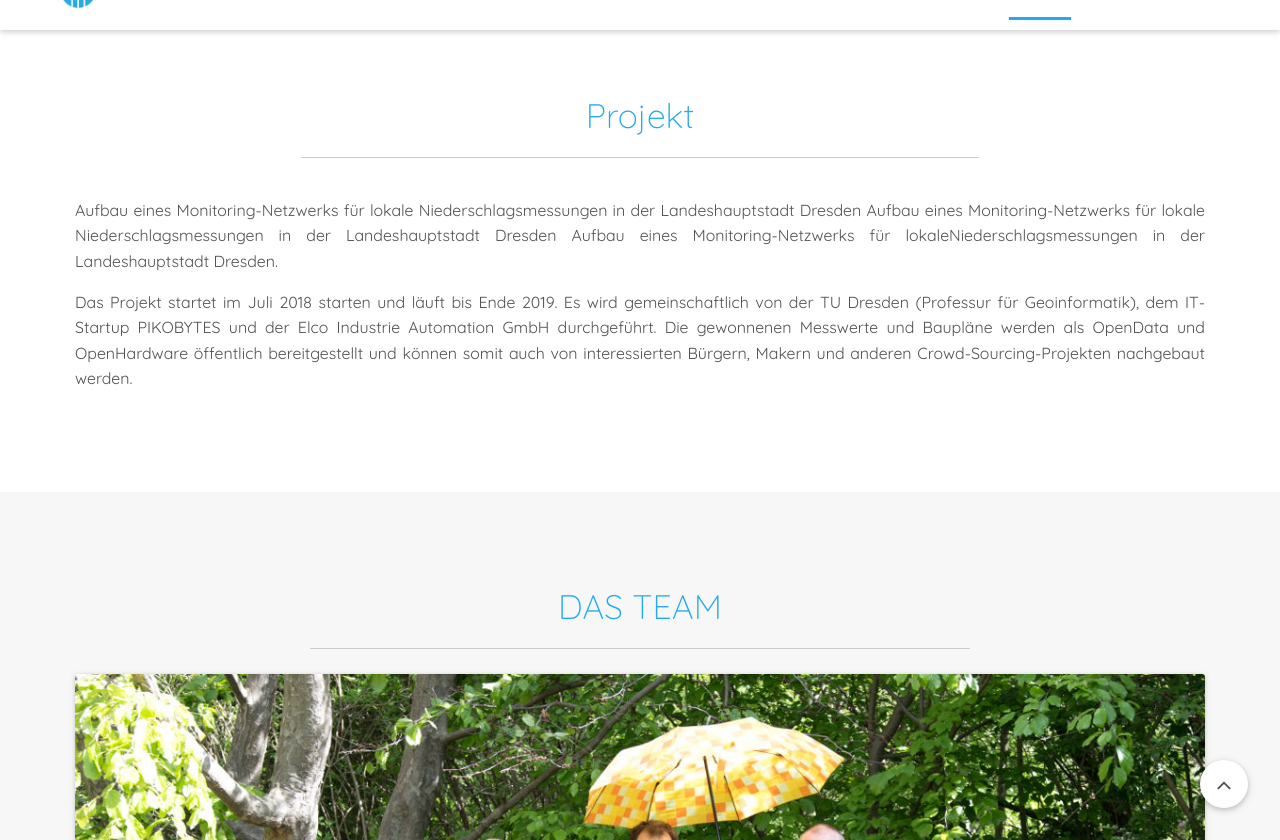
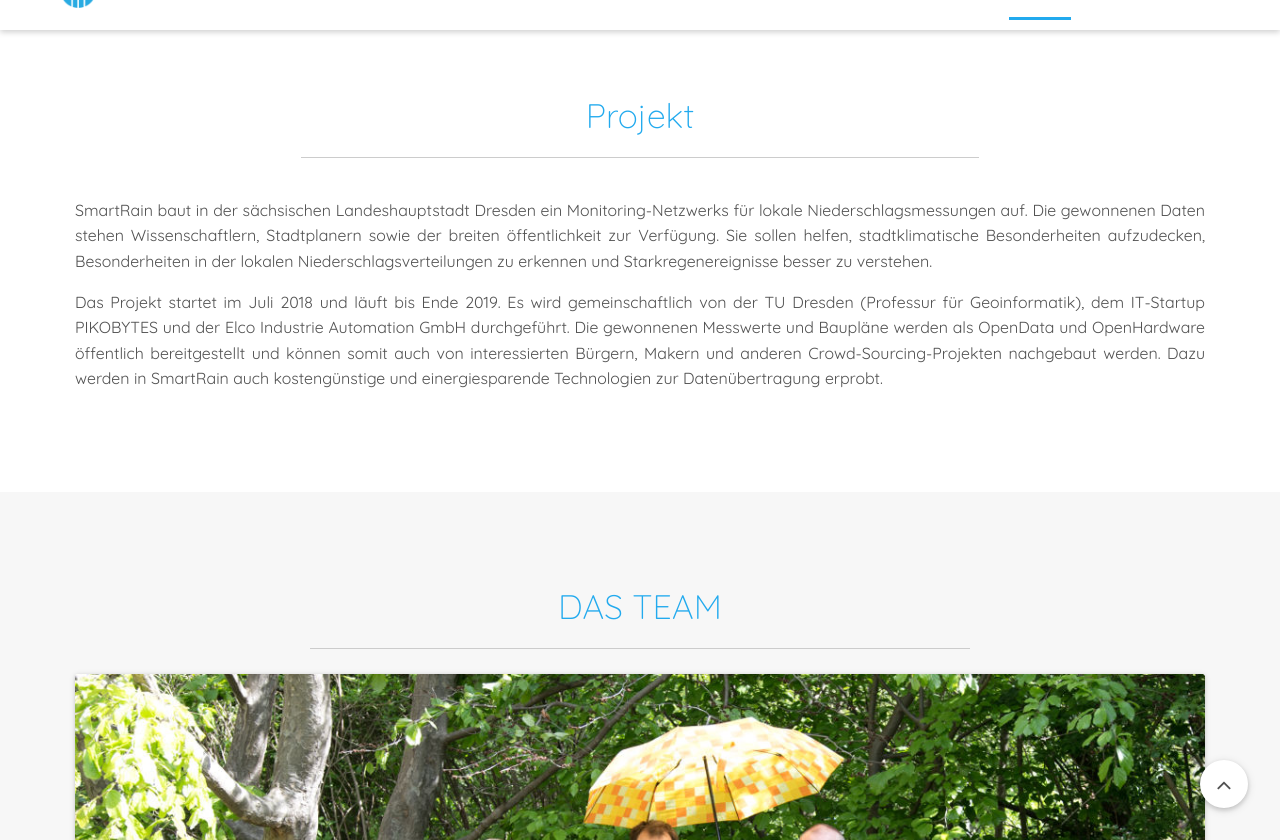
Before and after one commit to pikobytes/smartrain-website, a Jekyll site: the page built from index.html, in a window 1280 px wide and 900 px high, scrolled down 394 px, cut to the strip 60-900 px from the top of the window. Built offline with Jekyll 4.4.1, drawn with Linux system fonts in a browser that asks for light colours.

Commit message:
Update site text

```diff
--- a/index.html
+++ b/index.html
@@ -24,17 +24,19 @@ layout: default
                         <div class="line-separator"></div>
 
                         <!-- Description -->
-                        <!-- Description -->
                         <p class="padding-top-30" style="text-align: justify;">
-                            Aufbau eines Monitoring-Netzwerks für lokale Niederschlagsmessungen in der Landeshauptstadt Dresden
-                            Aufbau eines Monitoring-Netzwerks für lokale Niederschlagsmessungen in der Landeshauptstadt Dresden
-                            Aufbau eines Monitoring-Netzwerks für lokaleNiederschlagsmessungen in der Landeshauptstadt Dresden.
+                            SmartRain baut in der sächsischen Landeshauptstadt Dresden ein Monitoring-Netzwerks für lokale
+                            Niederschlagsmessungen auf. Die gewonnenen Daten stehen Wissenschaftlern, Stadtplanern sowie der
+                            breiten öffentlichkeit zur Verfügung. Sie sollen helfen, stadtklimatische Besonderheiten
+                            aufzudecken, Besonderheiten in der lokalen Niederschlagsverteilungen zu erkennen und
+                            Starkregenereignisse besser zu verstehen.
                         </p>
                         <p style="text-align: justify;">
-                            Das Projekt startet im Juli 2018 starten und läuft bis Ende 2019. Es wird gemeinschaftlich von der TU Dresden
+                            Das Projekt startet im Juli 2018 und läuft bis Ende 2019. Es wird gemeinschaftlich von der TU Dresden
                             (Professur für Geoinformatik), dem IT-Startup PIKOBYTES und der Elco Industrie Automation GmbH durchgeführt.
                             Die gewonnenen Messwerte und Baupläne werden als OpenData und OpenHardware öffentlich bereitgestellt und können
-                            somit auch von interessierten Bürgern, Makern und anderen Crowd-Sourcing-Projekten nachgebaut werden.
+                            somit auch von interessierten Bürgern, Makern und anderen Crowd-Sourcing-Projekten nachgebaut werden. Dazu werden
+                            in SmartRain auch kostengünstige und einergiesparende Technologien zur Datenübertragung erprobt.
                         </p>
 
                     </div><!-- /End Title Block Container -->
```
